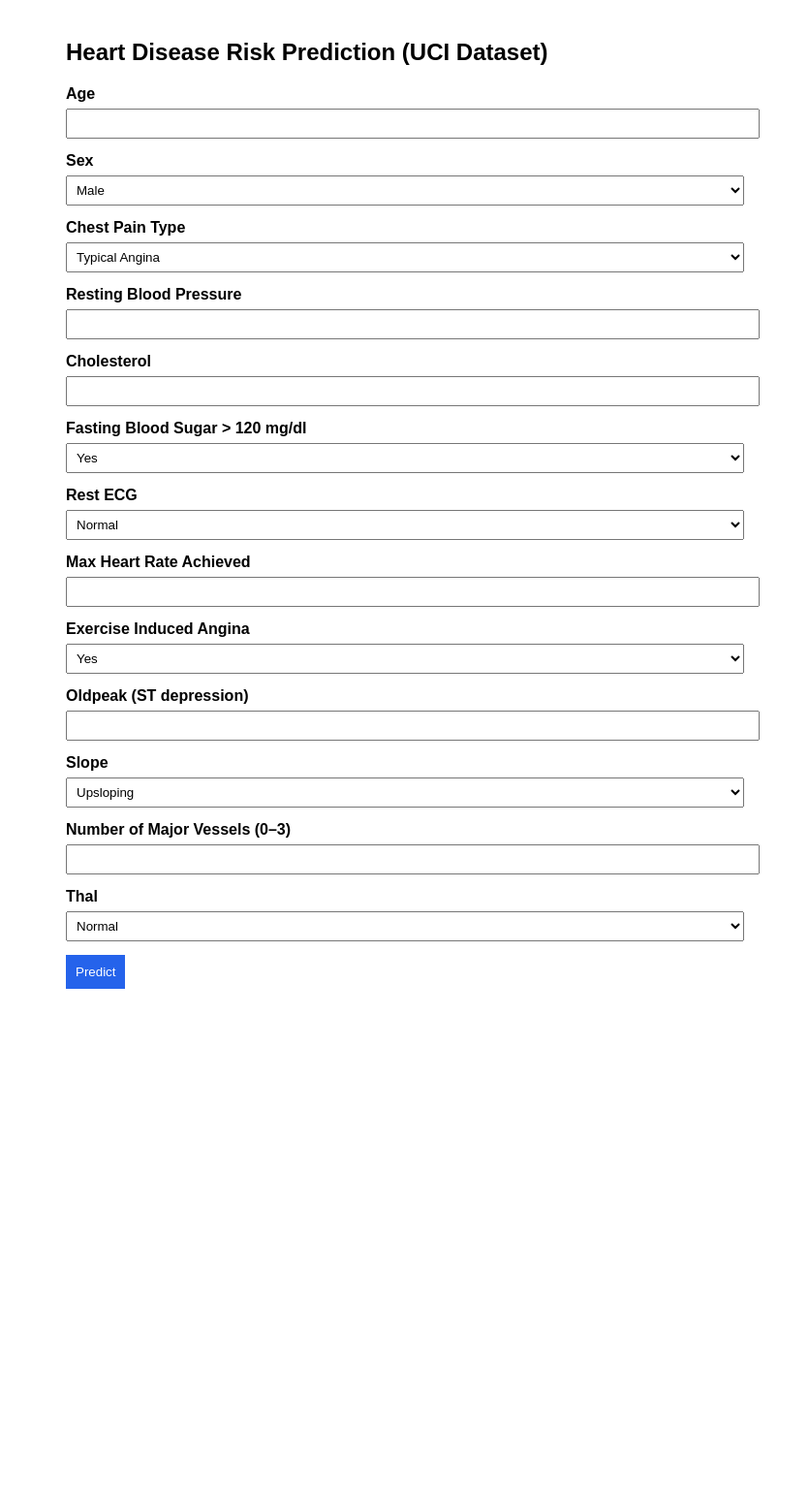
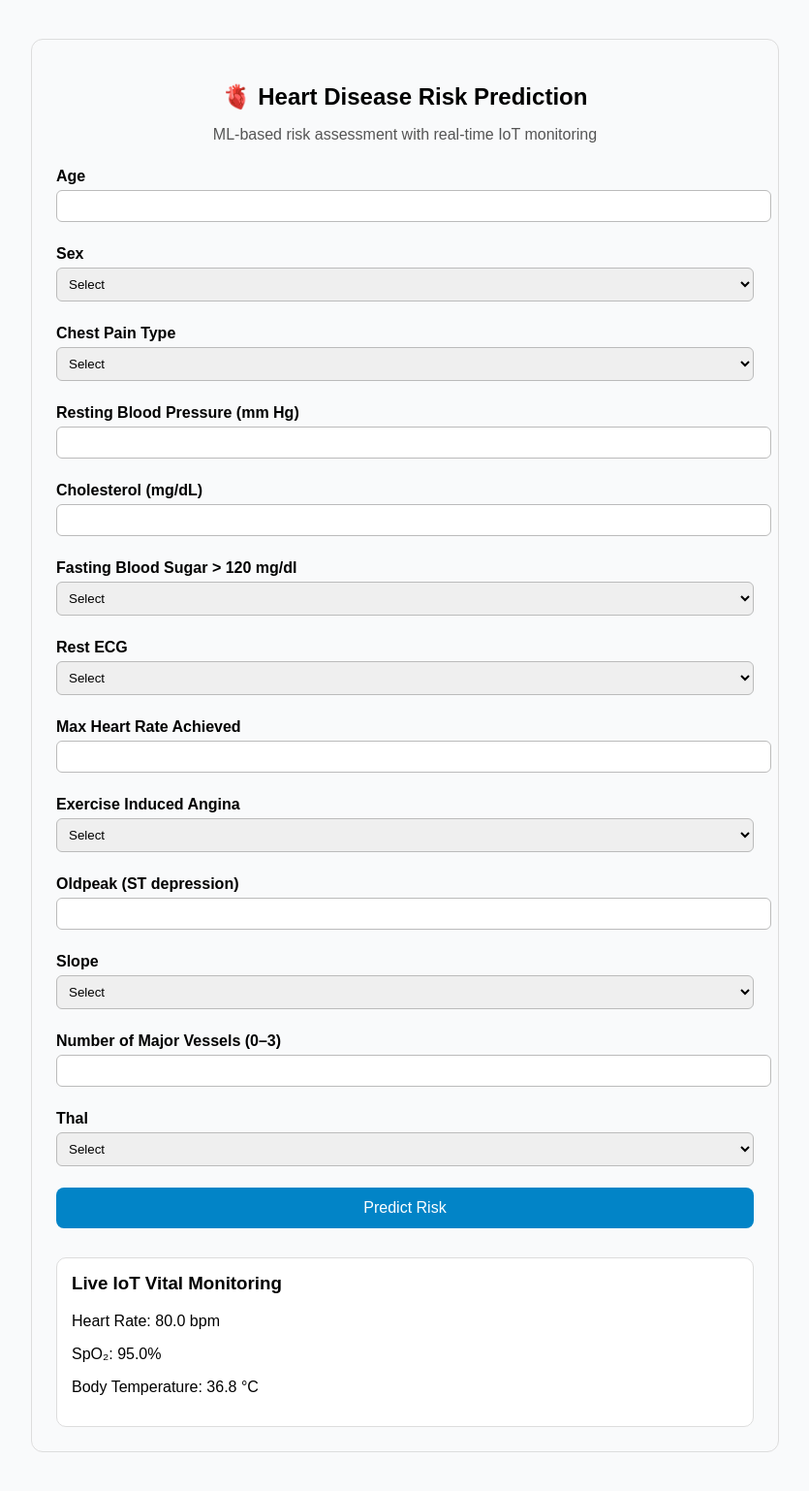
Before and after one commit to salmashaik45/cardiac-arrest-prediction-system, a Django app: page / in a window 1280 px wide. Shown: the whole page at 97% size, without its empty margins (222-1057 px from the left). Before the commit the page ends 1020 px from the top, so only its background shows below. Run offline with Django 5.2, Linux system fonts and the light colour scheme; parts of the project's set-up code (start-up, migrations or seed data) failed here and were passed over.

Commit message:
Finalize end-to-end heart disease prediction system with ML model, backend APIs, and UI

```diff
--- a/backend/predictor/templates/predictor/form.html
+++ b/backend/predictor/templates/predictor/form.html
@@ -1,36 +1,91 @@
 <!DOCTYPE html>
-<html>
+<html lang="en">
 <head>
+  <meta charset="UTF-8">
   <title>Heart Disease Risk Prediction</title>
+
   <style>
     body {
-      font-family: Arial;
-      max-width: 700px;
+      font-family: Arial, sans-serif;
+      max-width: 720px;
       margin: 40px auto;
+      padding: 25px;
+      border: 1px solid #ddd;
+      border-radius: 12px;
+      background-color: #f9fafb;
     }
-    label { font-weight: bold; }
+
+    h2 {
+      text-align: center;
+      margin-bottom: 5px;
+    }
+
+    p.subtitle {
+      text-align: center;
+      color: #555;
+      margin-bottom: 25px;
+    }
+
+    label {
+      font-weight: bold;
+      margin-top: 12px;
+      display: block;
+    }
+
     input, select {
       width: 100%;
-      padding: 6px;
-      margin: 6px 0 14px 0;
+      padding: 8px;
+      margin-top: 5px;
+      margin-bottom: 12px;
+      border-radius: 6px;
+      border: 1px solid #bbb;
     }
+
     button {
-      padding: 10px;
-      background: #2563eb;
+      width: 100%;
+      padding: 12px;
+      font-size: 16px;
+      background-color: #0284c7;
       color: white;
       border: none;
+      border-radius: 8px;
       cursor: pointer;
+      margin-top: 10px;
     }
-    #result {
-      margin-top: 20px;
-      padding: 12px;
-      border-radius: 6px;
+
+    button:hover {
+      background-color: #0369a1;
+    }
+
+    .result-card {
+      margin-top: 25px;
+      padding: 15px;
+      border-radius: 10px;
+      font-size: 16px;
+    }
+
+    .low { background-color: #d1fae5; }
+    .moderate { background-color: #fef3c7; }
+    .high { background-color: #fee2e2; }
+
+    .sensor-box {
+      margin-top: 30px;
+      padding: 15px;
+      background-color: #ffffff;
+      border-radius: 10px;
+      border: 1px solid #ddd;
+    }
+
+    .sensor-box h3 {
+      margin-top: 0;
     }
   </style>
 </head>
+
 <body>
 
-<h2>Heart Disease Risk Prediction (UCI Dataset)</h2>
+<h2>🫀 Heart Disease Risk Prediction</h2>
+<p class="subtitle">ML-based risk assessment with real-time IoT monitoring</p>
 
 <form id="predict-form">
 
@@ -39,35 +94,39 @@
 
   <label>Sex</label>
   <select name="sex" required>
+    <option value="">Select</option>
     <option value="Male">Male</option>
     <option value="Female">Female</option>
   </select>
 
   <label>Chest Pain Type</label>
   <select name="cp" required>
-  <option value="typical angina">Typical Angina</option>
-  <option value="atypical angina">Atypical Angina</option>
-  <option value="non-anginal">Non-Anginal</option>
-  <option value="asymptomatic">Asymptomatic</option>
+    <option value="">Select</option>
+    <option value="typical angina">typical angina</option>
+    <option value="atypical angina">atypical angina</option>
+    <option value="non-anginal">non-anginal</option>
+    <option value="asymptomatic">asymptomatic</option>
   </select>
 
-<label>Resting Blood Pressure</label>
+  <label>Resting Blood Pressure (mm Hg)</label>
   <input type="number" name="trestbps" required>
 
-<label>Cholesterol</label>
+  <label>Cholesterol (mg/dL)</label>
   <input type="number" name="chol" required>
 
   <label>Fasting Blood Sugar > 120 mg/dl</label>
   <select name="fbs" required>
-  <option value="True">Yes</option>
-  <option value="False">No</option>
+    <option value="">Select</option>
+    <option value="True">True</option>
+    <option value="False">False</option>
   </select>
 
   <label>Rest ECG</label>
   <select name="restecg" required>
-  <option value="normal">Normal</option>
-  <option value="lv hypertrophy">LV Hypertrophy</option>
-  <option value="st-t abnormality">ST-T Abnormality</option>
+    <option value="">Select</option>
+    <option value="normal">normal</option>
+    <option value="lv hypertrophy">lv hypertrophy</option>
+    <option value="st-t abnormality">st-t abnormality</option>
   </select>
 
   <label>Max Heart Rate Achieved</label>
@@ -75,8 +134,9 @@
 
   <label>Exercise Induced Angina</label>
   <select name="exang" required>
-  <option value="True">Yes</option>
-  <option value="False">No</option>
+    <option value="">Select</option>
+    <option value="True">True</option>
+    <option value="False">False</option>
   </select>
 
   <label>Oldpeak (ST depression)</label>
@@ -84,9 +144,10 @@
 
   <label>Slope</label>
   <select name="slope" required>
-  <option value="upsloping">Upsloping</option>
-  <option value="flat">Flat</option>
-  <option value="downsloping">Downsloping</option>
+    <option value="">Select</option>
+    <option value="upsloping">upsloping</option>
+    <option value="flat">flat</option>
+    <option value="downsloping">downsloping</option>
   </select>
 
   <label>Number of Major Vessels (0–3)</label>
@@ -94,22 +155,52 @@
 
   <label>Thal</label>
   <select name="thal" required>
-  <option value="normal">Normal</option>
-  <option value="fixed defect">Fixed Defect</option>
-  <option value="reversable defect">Reversible Defect</option>
+    <option value="">Select</option>
+    <option value="normal">normal</option>
+    <option value="fixed defect">fixed defect</option>
+    <option value="reversable defect">reversable defect</option>
   </select>
 
-<button type="submit">Predict</button>
+  <button type="submit">Predict Risk</button>
 
 </form>
 
 <div id="result"></div>
 
+<div class="sensor-box">
+  <h3>Live IoT Vital Monitoring</h3>
+  <p>Heart Rate: <span id="heart-rate">Loading...</span> bpm</p>
+  <p>SpO₂: <span id="spo2">Loading...</span>%</p>
+  <p>Body Temperature: <span id="body-temp">Loading...</span> °C</p>
+</div>
+
 <script>
-document.getElementById("predict-form").addEventListener("submit", async function(e) {
+
+async function fetchSensorData() {
+  try {
+    const res = await fetch("/api/sensor/");
+    const data = await res.json();
+
+    document.getElementById("heart-rate").textContent =
+      parseFloat(data.heart_rate).toFixed(1);
+
+    document.getElementById("spo2").textContent =
+      parseFloat(data.spo2).toFixed(1);
+
+    document.getElementById("body-temp").textContent =
+      parseFloat(data.body_temp).toFixed(1);
+
+  } catch {
+    document.getElementById("heart-rate").textContent = "N/A";
+    document.getElementById("spo2").textContent = "N/A";
+    document.getElementById("body-temp").textContent = "N/A";
+  }
+}
+
+document.getElementById("predict-form").addEventListener("submit", async (e) => {
   e.preventDefault();
 
-  const formData = new FormData(this);
+  const formData = new FormData(e.target);
   const data = {};
 
   formData.forEach((value, key) => {
@@ -120,21 +211,60 @@ document.getElementById("predict-form").addEventListener("submit", async functio
     }
   });
 
-  const response = await fetch("/api/predict/", {
+  try {
+    const res = await fetch("/api/predict/", {
       method: "POST",
       headers: { "Content-Type": "application/json" },
       body: JSON.stringify(data)
     });
 
-  const result = await response.json();
+    if (!res.ok) throw new Error("Prediction API error");
+
+    const result = await res.json();
+    console.log("API Response:", result);
+
+    if (result.risk_probability === undefined) {
+      document.getElementById("result").innerHTML =
+        "<div class='result-card high'>Prediction failed. Check backend response.</div>";
+      return;
+    }
+
+    const probability = result.risk_probability;
+
+    let riskClass = "";
+    let riskLevel = "";
+
+    if (probability < 40) {
+      riskClass = "low";
+      riskLevel = "Low Risk";
+    } else if (probability < 70) {
+      riskClass = "moderate";
+      riskLevel = "Moderate Risk";
+    } else {
+      riskClass = "high";
+      riskLevel = "High Risk";
+    }
 
     document.getElementById("result").innerHTML = `
-    <div style="background:${result.prediction === 1 ? '#fee2e2' : '#d1fae5'}">
-      <strong>Risk Level:</strong> ${result.prediction === 1 ? "Heart Disease Detected" : "Low Risk"} <br>
-      <strong>Risk Probability:</strong> ${result.risk_probability}%
+      <div class="result-card ${riskClass}">
+        <h3>Prediction Result</h3>
+        <p><strong>Risk Level:</strong> ${riskLevel}</p>
+        <p><strong>Risk Probability:</strong> ${probability}%</p>
+        <p style="margin-top:10px;font-size:13px;color:#555;">
+⚠️ This prediction is generated by a machine learning model for educational purposes only and should not be considered a medical diagnosis.
+</p>
       </div>
     `;
+
+  } catch (error) {
+    console.error("Prediction error:", error);
+    document.getElementById("result").innerHTML =
+      "<div class='result-card high'>Prediction failed. Please try again.</div>";
+  }
 });
+
+window.addEventListener("load", fetchSensorData);
+
 </script>
 
 </body>
--- a/backend/predictor/views.py
+++ b/backend/predictor/views.py
@@ -1,25 +1,22 @@
-import json
-import os
-import requests
-
 from django.shortcuts import render
 from django.http import JsonResponse
 from django.views.decorators.csrf import csrf_exempt
+import json
 
 from .utils import predict_from_input
 
 
-# -------------------------------------
-# HTML Form View
-# -------------------------------------
+# --------------------------------
+# Render HTML Form
+# --------------------------------
 
 def form_view(request):
     return render(request, "predictor/form.html")
 
 
-# -------------------------------------
-# Prediction API
-# -------------------------------------
+# --------------------------------
+# Prediction API (CSRF Disabled)
+# --------------------------------
 
 @csrf_exempt
 def predict_view(request):
@@ -27,73 +24,22 @@ def predict_view(request):
         try:
             data = json.loads(request.body)
             result = predict_from_input(data)
-
             return JsonResponse(result)
 
         except Exception as e:
             print("Prediction error:", e)
-            return JsonResponse(
-                {"error": "Prediction failed"},
-                status=500
-            )
+            return JsonResponse({"error": str(e)}, status=500)
 
-    return JsonResponse({"error": "Invalid request method"}, status=405)
+    return JsonResponse({"error": "Invalid request method"}, status=400)
 
 
-# -------------------------------------
-# Sensor API
-# -------------------------------------
+# --------------------------------
+# Sensor Endpoint (Demo Values)
+# --------------------------------
 
 def sensor_data_view(request):
-    channel_id = os.getenv("THINGSPEAK_CHANNEL_ID")
-    api_key = os.getenv("THINGSPEAK_API_KEY")
-
-    # If environment variables missing
-    if not channel_id or not api_key:
-        return JsonResponse({
-            "heart_rate": 80,
-            "spo2": 95,
-            "body_temp": 36.8
-        })
-
-    url = f"https://api.thingspeak.com/channels/{channel_id}/feeds.json"
-    params = {"api_key": api_key, "results": 1}
-
-    try:
-        response = requests.get(url, params=params, timeout=5)
-        response.raise_for_status()
-        data = response.json()
-
-        if not data.get("feeds"):
-            raise Exception("No feed data")
-
-        feed = data["feeds"][0]
-
-        heart_rate = float(feed.get("field1", 80))
-        spo2 = float(feed.get("field2", 95))
-        body_temp = float(feed.get("field3", 36.8))
-
-        # -------- VALIDATION --------
-        if heart_rate <= 0 or heart_rate > 220:
-            heart_rate = 80
-
-        if spo2 <= 0 or spo2 > 100:
-            spo2 = 95
-
-        if body_temp < 30 or body_temp > 45:
-            body_temp = 36.8
-        # ----------------------------
-
-        return JsonResponse({
-            "heart_rate": round(heart_rate, 2),
-            "spo2": round(spo2, 2),
-            "body_temp": round(body_temp, 2)
-        })
-
-    except Exception as e:
-        print("Sensor fetch error:", e)
-        return JsonResponse({
-            "heart_rate": 80,
-            "spo2": 95,
-            "body_temp": 36.8
-        })
+    return JsonResponse({
+        "heart_rate": 80,
+        "spo2": 95,
+        "body_temp": 36.8
+    })
```
Also changed, not shown: backend/predictor/utils.py (+28 -30 lines), ml/train_model.py (+72 -95 lines), ml/heart_disease_uci.csv (added). Lines whose indentation alone changed are shown as unchanged.
